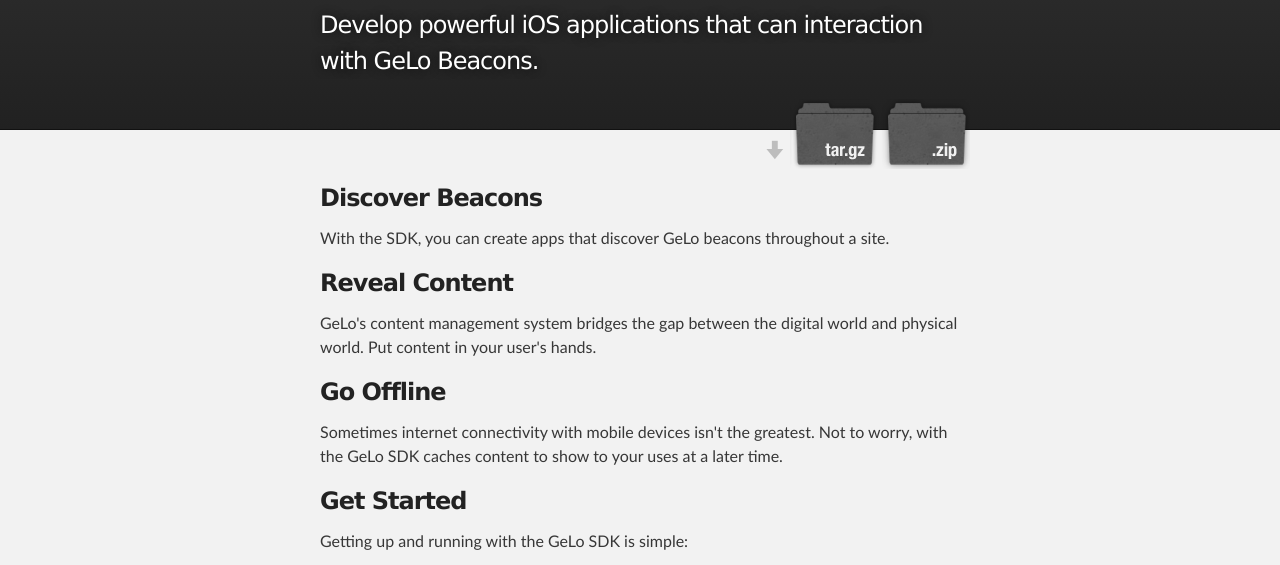
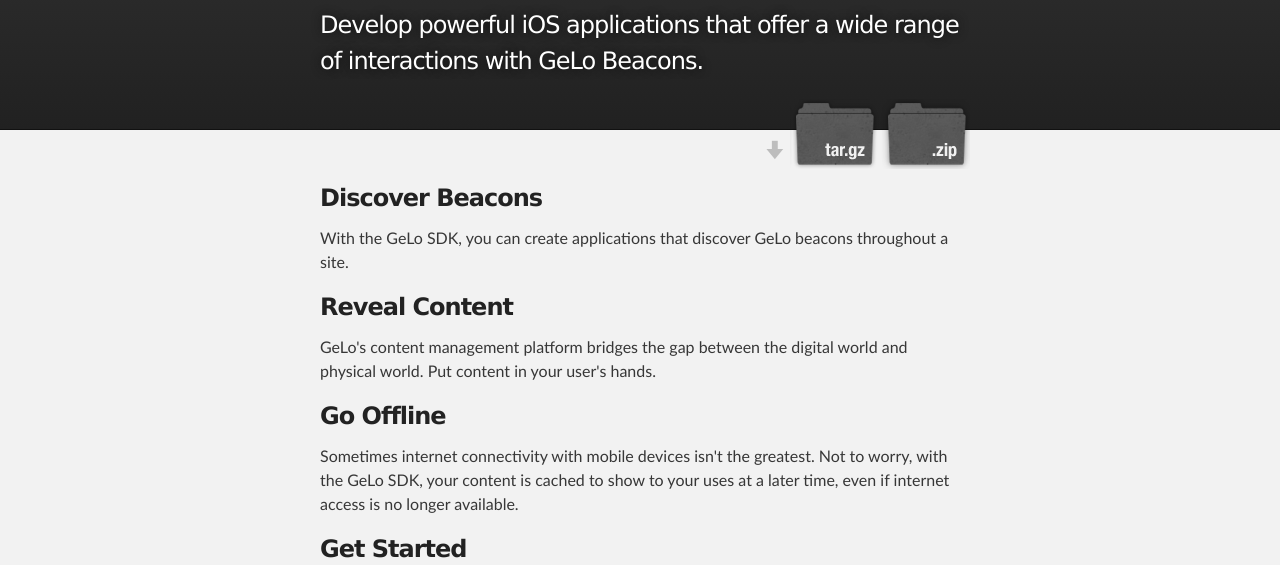
Before and after one commit to GeLoInc/GeLoSDK-iOS, a plain HTML site: page index.html in a window 1280 px wide. Shown: the part 203-768 px from the top of the page. Drawn offline with Linux system fonts and the light colour scheme.

Commit message:
Fixing some minor typos

```diff
--- a/index.html
+++ b/index.html
@@ -19,7 +19,7 @@
           <a id="forkme_banner" href="https://github.com/GeLoInc/GeLoSDK">View on GitHub</a>
 
           <h1 id="project_title">GeLo SDK</h1>
-          <h2 id="project_tagline">Develop powerful iOS applications that can interaction with GeLo Beacons.</h2>
+          <h2 id="project_tagline">Develop powerful iOS applications that offer a wide range of interactions with GeLo Beacons.</h2>
 
             <section id="downloads">
               <a class="zip_download_link" href="https://github.com/GeLoInc/GeLoSDK/zipball/master">Download this project as a .zip file</a>
@@ -35,17 +35,17 @@
           <a name="discover-beacons" class="anchor" href="#discover-beacons"></a>Discover Beacons
         </h3>
 
-        <p>With the SDK, you can create apps that discover GeLo beacons throughout a site.</p>
+        <p>With the GeLo SDK, you can create applications that discover GeLo beacons throughout a site.</p>
 
         <h3>
           <a name="reveal-content" class="anchor" href="#reveal-content"></a>Reveal Content
         </h3>
-        <p>GeLo's content management system bridges the gap between the digital world and physical world. Put content in your user's hands.</p>
+        <p>GeLo's content management platform bridges the gap between the digital world and physical world. Put content in your user's hands.</p>
 
         <h3>
           <a name="go-offline" class="anchor" href="#go-offline"></a>Go Offline
         </h3>
-        <p>Sometimes internet connectivity with mobile devices isn't the greatest. Not to worry, with the GeLo SDK caches content to show to your uses at a later time.</p>
+        <p>Sometimes internet connectivity with mobile devices isn't the greatest. Not to worry, with the GeLo SDK, your content is cached to show to your uses at a later time, even if internet access is no longer available.</p>
 
         <h3>
           <a name="get-started" class="anchor" href="#get-started"></a>Get Started
```
